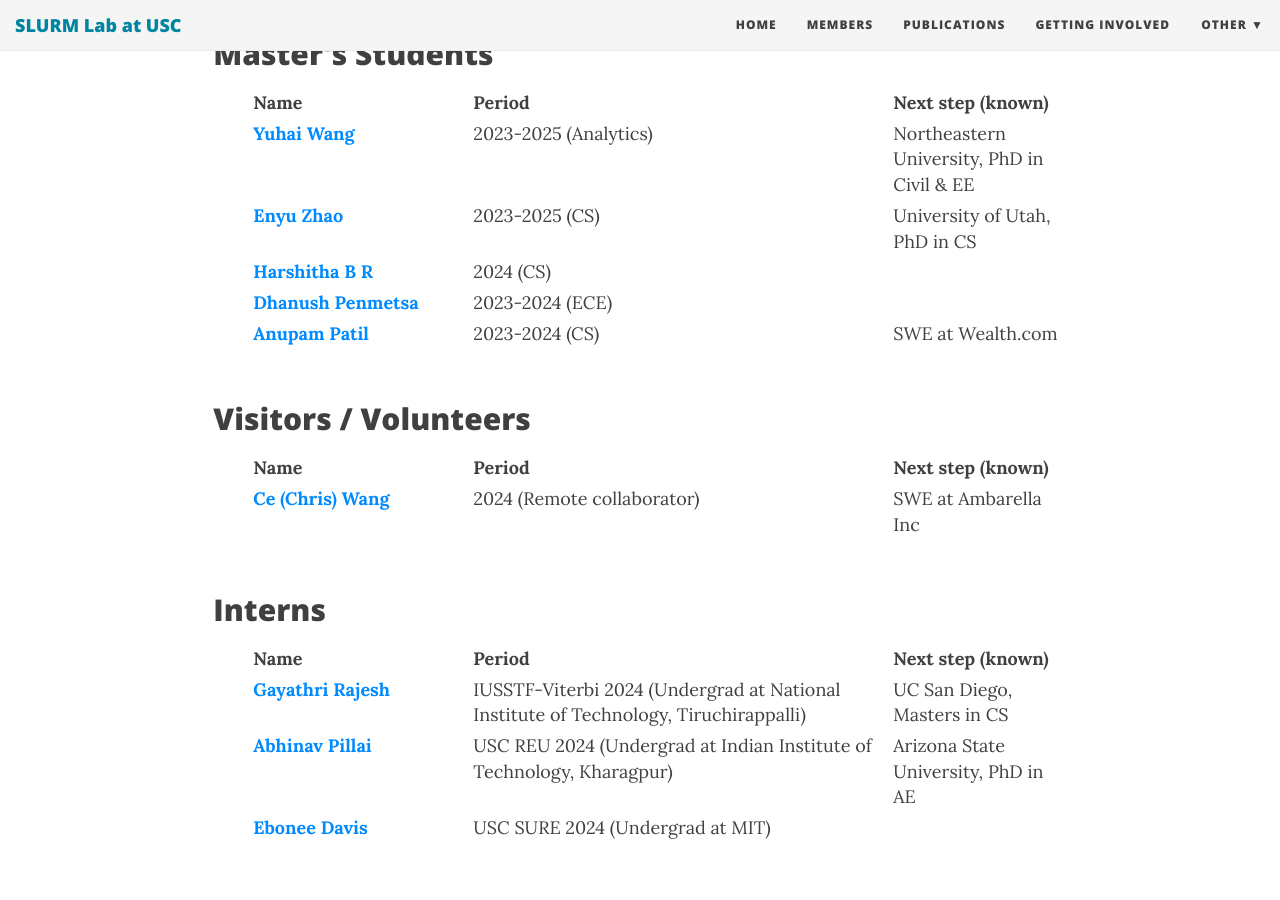
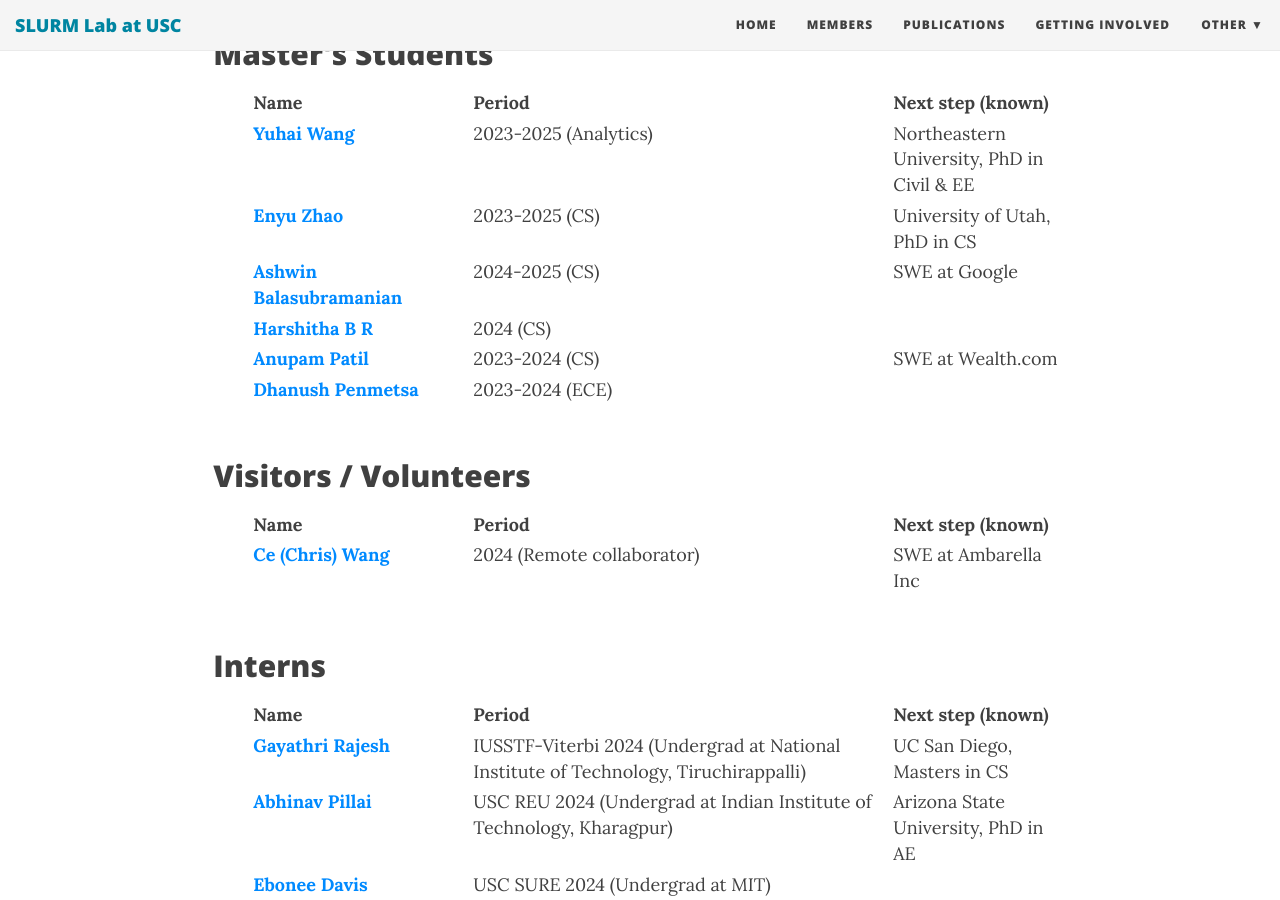
Before and after one commit to slurm-lab-usc/slurm-lab-usc.github.io, a Jekyll site: the page built from members.md, in a window 1280 px wide and 900 px high, scrolled down 3448 px. Built offline with Jekyll 4.4.1, drawn with Linux system fonts in a browser that asks for light colours; nearby versions of some CDN libraries; some of the changed text lies outside the part shown.

Commit message:
update members

```diff
--- a/members.md
+++ b/members.md
@@ -155,30 +152,29 @@ members:
         full: False
         list:
           - name: Yuhai Wang
-            photo_url: https://slurm-lab-usc.github.io/img/people/Yuhai.jpg
             web_url: https://yuhaiw.github.io/
             period: 2023-2025 (Analytics)
             next_step: Northeastern University, PhD in Civil & EE
           - name: Enyu Zhao
-            photo_url: https://slurm-lab-usc.github.io/img/people/Enyu.jpeg
             web_url: https://enyu-zhao.github.io/
             period: 2023-2025 (CS)
             next_step: University of Utah, PhD in CS
+          - name: Ashwin Balasubramanian
+            period: 2024-2025 (CS)
+            web_url: https://www.linkedin.com/in/balasubramanian-ashwin/
+            next_step: SWE at Google
           - name: Harshitha B R
-            photo_url: https://slurm-lab-usc.github.io/img/people/HBR.JPG
             web_url: https://www.linkedin.com/in/harshitha-b-r-2ab510190/
             period: 2024 (CS)
             next_step:
+          - name: Anupam Patil
+            web_url: https://www.linkedin.com/in/anupam-patil-114b841b0/
+            period: 2023-2024 (CS)
+            next_step: SWE at Wealth.com
           - name: Dhanush Penmetsa
-            photo_url: https://slurm-lab-usc.github.io/img/people/dhanush_varma.jpg
             web_url: https://www.linkedin.com/in/dhanush-varma/
             period: 2023-2024 (ECE)
             next_step:
-          - name: Anupam Patil
-            photo_url: https://slurm-lab-usc.github.io/img/people/AnupamPatil.jpeg
-            web_url: https://www.linkedin.com/in/anupam-patil-114b841b0/
-            period: 2023-2024 (CS)
-            next_step: SWE at Wealth.com
       - name: Visitors / Volunteers
         full: False
         list:
```
Also changed, not shown: other parts of members.md (+0 -3 lines).
